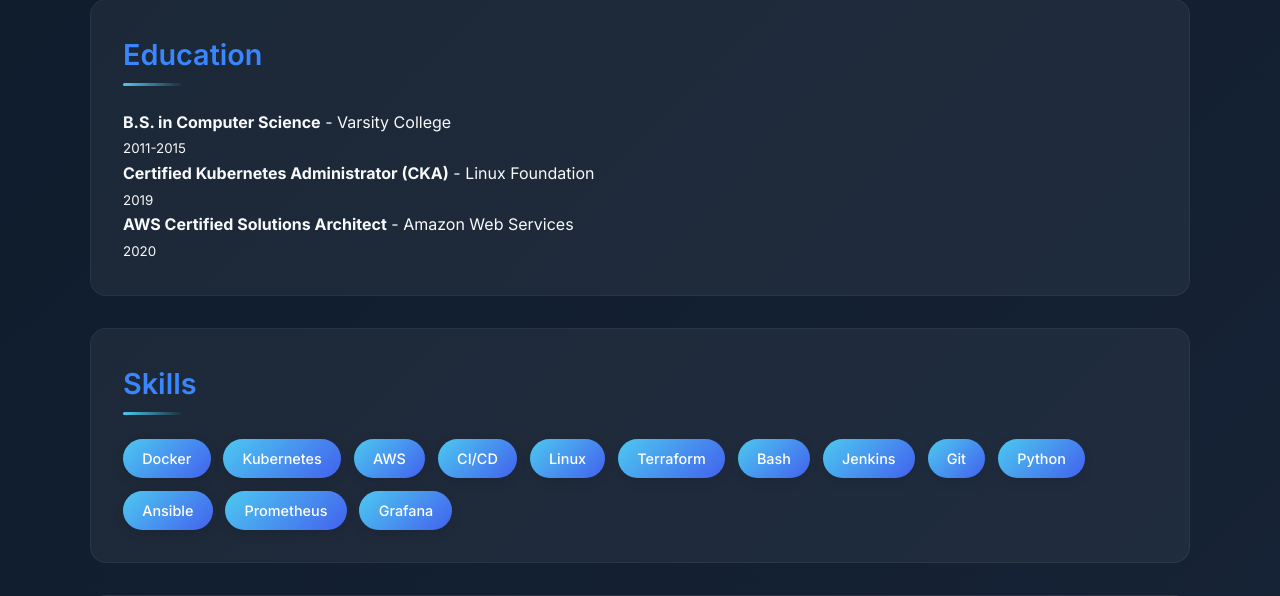
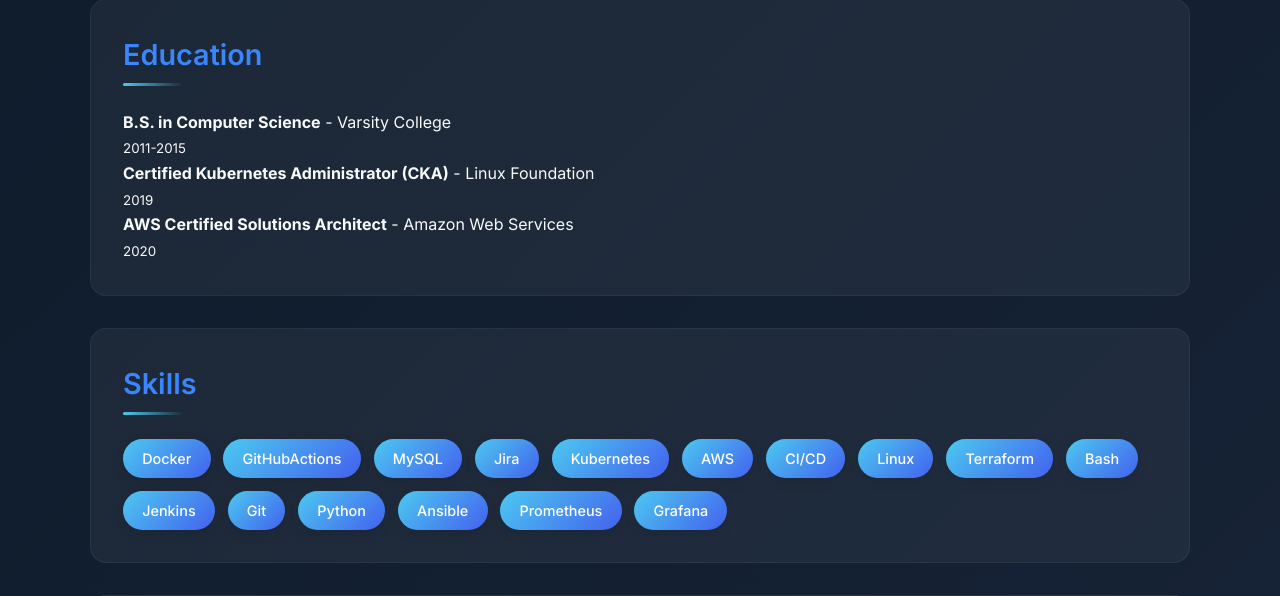
Before and after one commit to PrinceN09/my-resume, a Flask app: page / in a window 1280 px wide. Shown: the part 689-1285 px from the top of the page. Run offline with Flask 3, Linux system fonts and the light colour scheme.

Commit message:
Deployment

```diff
--- a/templates/index.html
+++ b/templates/index.html
@@ -302,6 +302,9 @@
             <h2>Skills</h2>
             <div class="skills-list">
                 <span class="skill">Docker</span>
+                <span class="skill">GitHubActions</span>
+                <span class="skill">MySQL</span>
+                <span class="skill">Jira</span>
                 <span class="skill">Kubernetes</span>
                 <span class="skill">AWS</span>
                 <span class="skill">CI/CD</span>
```
